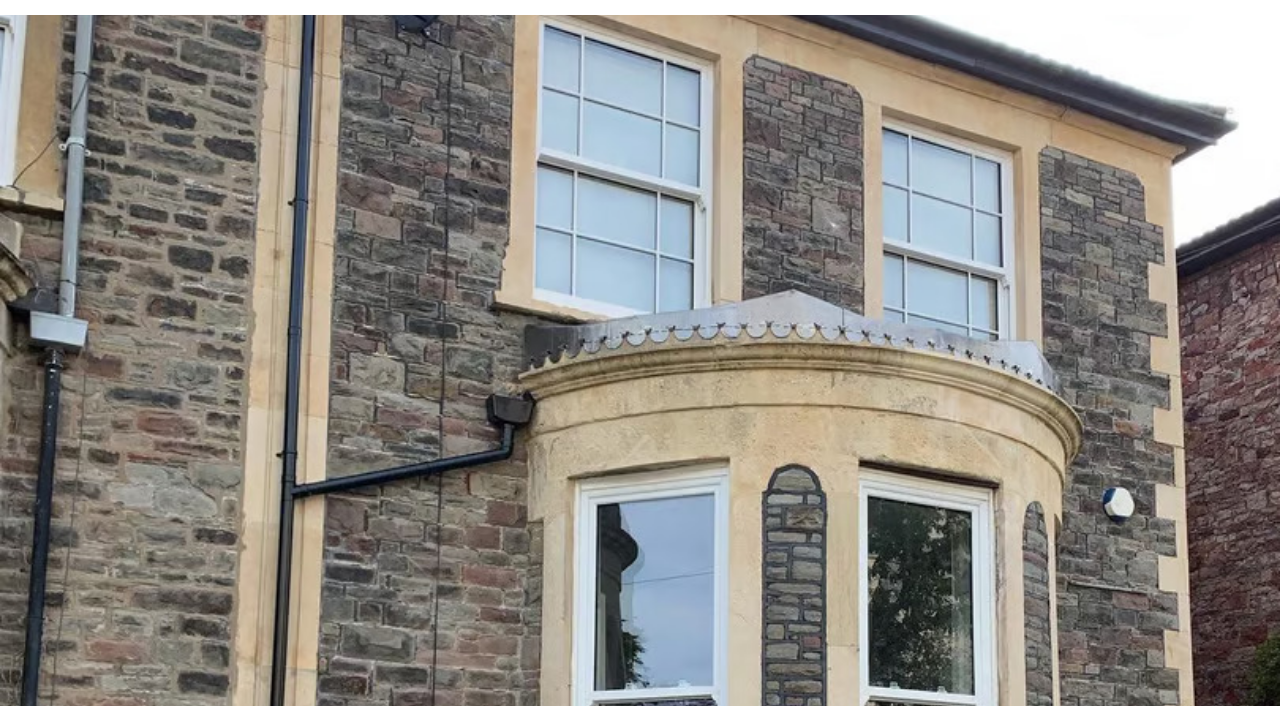
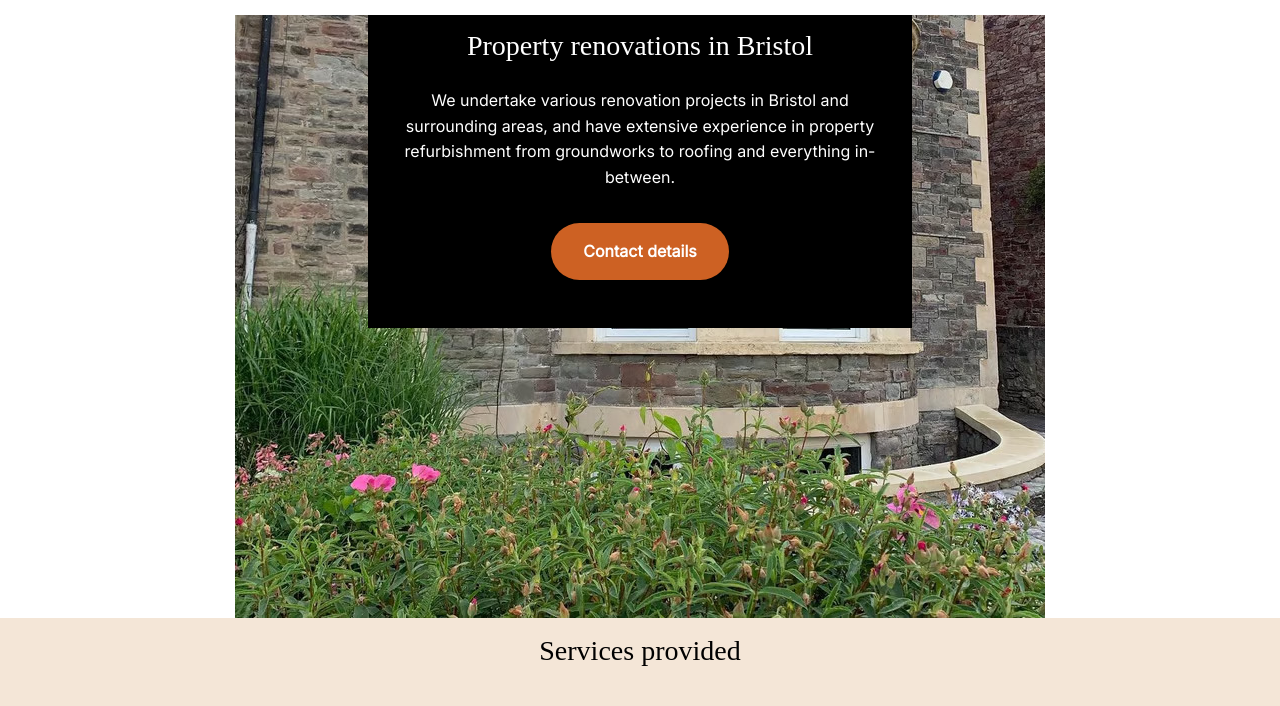
Before and after one commit to vadimsj/pm1, a plain HTML site: page index.html in a window 1280 px wide. Shown: the part 62-768 px from the top of the page. Drawn offline with Linux system fonts and the light colour scheme; a web font is replaced by a local one.

Commit message:
feat:minor changes

```diff
--- a/index.html
+++ b/index.html
@@ -15,14 +15,15 @@
 <div id="navbar">
     <img src="./assets/images/redland-renovations-logo.png" alt="Logo" class="logo">
 </div>
+
 <section class="section" id="home">
-    <img src="./assets/images/image-main.jpg" alt="Main-image" id="main-img">
     <div id="main">
         <h1>Property renovations in Bristol</h1>
         <br>
         <p>We undertake various renovation projects in Bristol and surrounding areas, and have extensive experience in property refurbishment from groundworks to roofing and everything in-between.</p>
         <a href="#contact-us" class="btn call-to-action">Contact details</a>
     </div>
+    <img src="./assets/images/image-main.jpg" alt="Main-image" id="main-img">
 </section>
 
 <section class="section bg-dark" id="services">
@@ -144,7 +145,6 @@
     </form>
 </section>
 
-
 <footer class="section bg-dark" id="footer">
     <img src="./assets/images/redland-renovations-logo.png" alt="Logo" class="logo">
     <p>8 Auburn Road, Redland, Bristol BS6 6LS, United Kingdom</p>
--- a/styles.css
+++ b/styles.css
@@ -16,7 +16,9 @@
     --font-size-h-m: ;
     --font-size-h-l: ;
     --line-height: 1.6;
+    --line-height-h: 1.2;
     --min-width: 24rem;
+    --max-width: 32rem;
 }
 
 
@@ -47,11 +49,21 @@ h1 {
     font-family: var(--font-family-h);
     font-weight: 400;
     font-size: var(--font-size-h-s);
+    line-height: var(--line-height-h);
+    margin-bottom: 1rem;
     text-align: center;
 }
 
+div#main h1 {
+    margin-bottom: 0;
+}
+
 p {
+    max-width: var(--max-width);
+}
 
+div#main p {
+    margin: 0 auto;
 }
 
 a {
@@ -75,6 +87,10 @@ a.call-to-action:active {
     color: var(--text-color-alt2);
 }
 
+.section#services ul {
+    margin: 0 3rem;
+}
+
 label {
     align-self: flex-start;
 }
@@ -90,10 +106,6 @@ input, textarea {
     padding: 1em;
 }
 
-input {
-
-}
-
 textarea {
     height: 7.5rem;
 }
@@ -105,7 +117,6 @@ textarea::placeholder {
 input:focus, textarea:focus {
     border-color: var(--text-color-alt2);
 }
-
 
 .bg-light {
     background-color: var(--theme-color-light);
@@ -134,18 +145,21 @@ input:focus, textarea:focus {
 
 div#navbar {
     position: fixed;
+    z-index: 5;
     background-color: var(--theme-color-light);
     width: 100%;
     padding: .6rem;
 }
 
-
 div#main {
-    width:100%;
-    padding: 2rem 3rem 6.25rem;
+    position: relative;
+    min-width: var();
+    margin: 75px 35px 35px;
+    padding: 1rem 1rem 0;
     background-color: var(--theme-color-dark-alt);
     color: var(--text-color-alt);
     text-align: center;
+    z-index: 2;
 }
 
 .section {
@@ -157,13 +171,14 @@ div#main {
     padding: 2rem;
 }
 
-
 .section#home {
     padding: 0;
+    height: 85vh;
+    position: relative;
 }
 
 .section#services {
-    padding: 1rem 5rem 3.1rem;
+    padding: 1rem 3rem 3.1rem;
     text-align: left;
 }
 
@@ -180,8 +195,10 @@ div#main {
 }
 
 #main-img {
-    width: 100%;
-    margin-top: 70px;
+    max-width: 90%;
+    margin: 0 3rem;
+    position: absolute;
+    bottom: 0;
 }
 
 
@@ -209,3 +226,7 @@ div#main {
     background-color: var(--theme-color-light-alt2);
     color: var(--text-color-alt2);
 }
+
+.btn.call-to-action {
+    margin-top: 2rem;
+}
```
